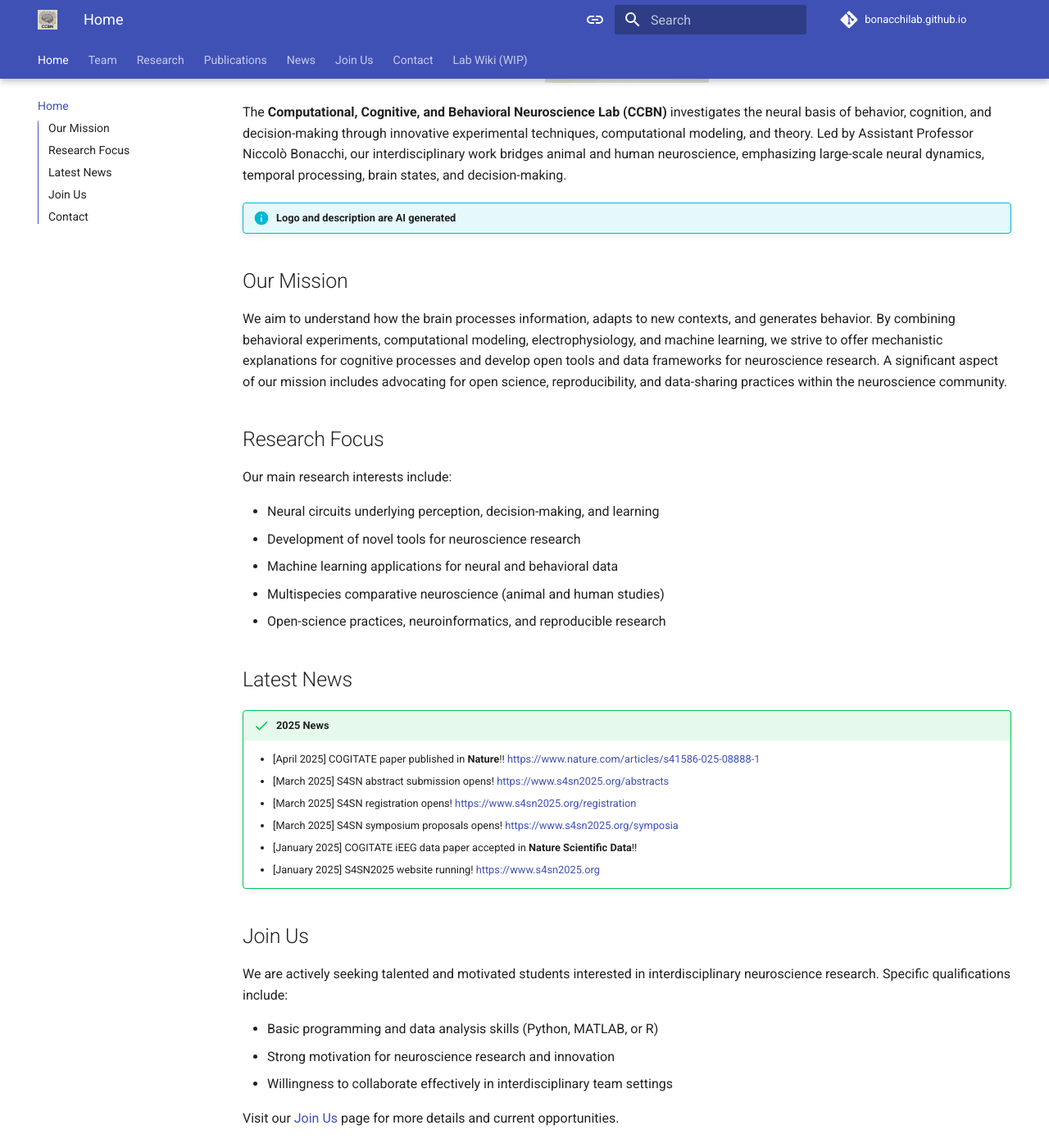
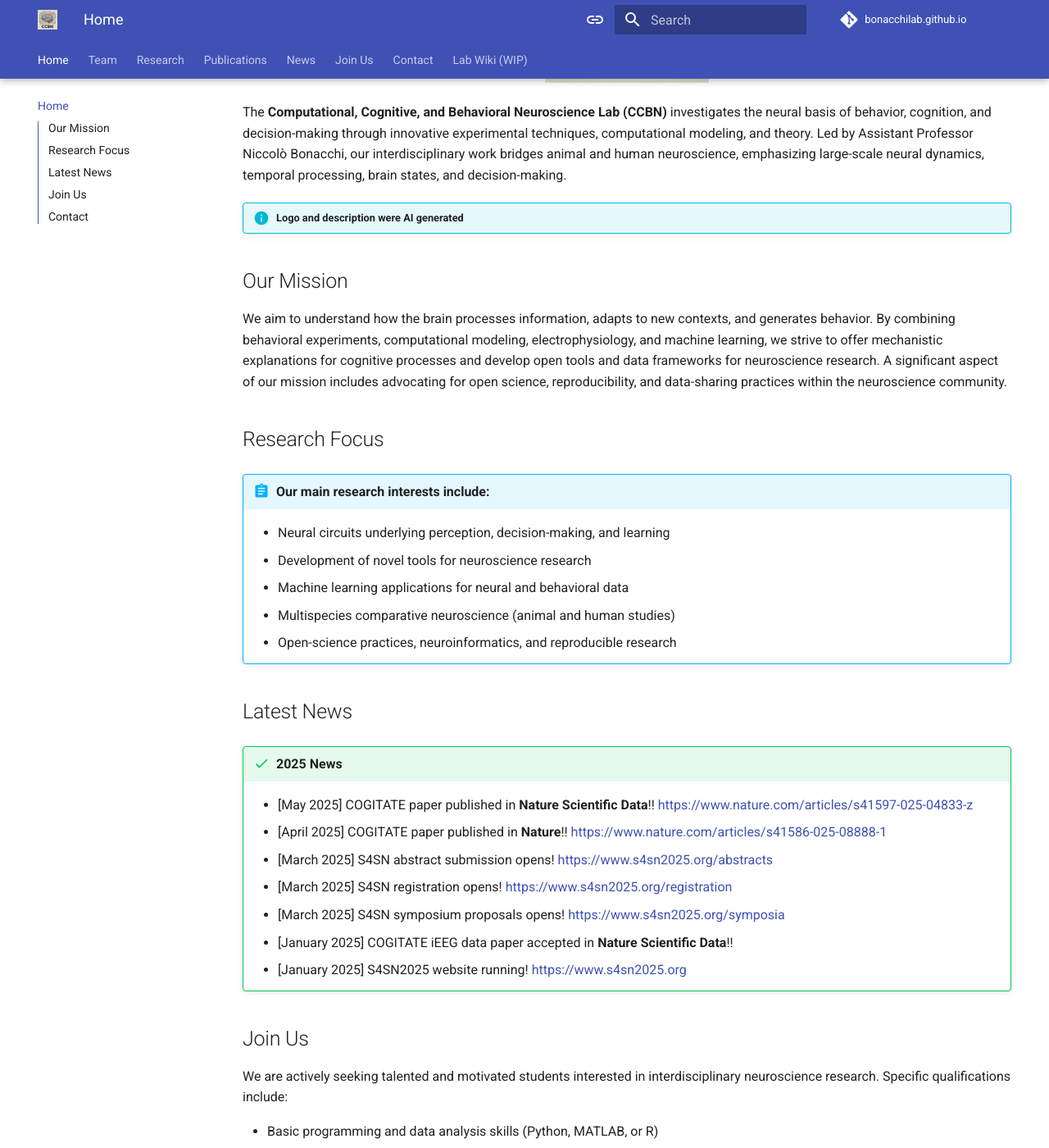
Before and after one commit to BonacchiLab/bonacchilab.github.io, an MkDocs documentation site: the page built from docs/index.md, in a window 1280 px wide and 1400 px high, scrolled down 327 px. Shown: the whole window at 82% size. Built offline with MkDocs 1.6.1 and Material for MkDocs 9.7.7, drawn with Linux system fonts in a browser that asks for light colours; comment, search, counter and statistics services are not loaded.

Commit message:
Added css for admonition formatting

```diff
--- /dev/null
+++ b/docs/css/extra.css
@@ -0,0 +1,50 @@
+/* Target all admonitions */
+.md-typeset .admonition {
+    font-size: 1em !important;
+}
+
+/* Target specific admonition types */
+.md-typeset .admonition.info {
+    font-size: 0.8em !important;
+}
+
+.md-typeset .admonition.archive {
+    font-size: 0.8em !important;
+}
+
+/* .md-typeset .admonition.abstract {
+    font-size: 1em !important;
+} */
+
+
+/* .md-typeset .admonition.success {
+    font-size: 1em !important;
+} */
+
+
+/* .md-typeset .admonition.abstract {
+    font-size: 1.1em !important;
+} */
+
+
+/* <!-- ADMONITION TYPES
+!!! note "This is a note"
+!!! tip "This is a tip"
+!!! success "This is a success"
+!!! failure "This is a failure"
+!!! question "This is a question"
+!!! abstract "This is an abstract"
+!!! quote "This is a quote"
+!!! info "This is an info"
+!!! bug "This is a bug"
+!!! warning "This is a warning"
+!!! danger "This is a danger"
+!!! example "This is an example"
+<details>
+    <summary>Details</summary>
+    Something small enough to escape casual notice.
+ONLY ONELINERS \n
+    [link](https://www.google.com)
+    Something else
+</details>
+--> */
--- a/docs/index.md
+++ b/docs/index.md
@@ -7,28 +7,7 @@
 <!-- ![Bonacchi Lab Team Photo](assets/images/team/team2025.png) -->
 
 The **Computational, Cognitive, and Behavioral Neuroscience Lab (CCBN)** investigates the neural basis of behavior, cognition, and decision-making through innovative experimental techniques, computational modeling, and theory. Led by Assistant Professor Niccolò Bonacchi, our interdisciplinary work bridges animal and human neuroscience, emphasizing large-scale neural dynamics, temporal processing, brain states, and decision-making.
-!!! info "Logo and description are AI generated"
-<!--
-!!! note "This is a note"
-!!! tip "This is a tip"
-!!! success "This is a success"
-!!! failure "This is a failure"
-!!! question "This is a question"
-!!! abstract "This is an abstract"
-!!! quote "This is a quote"
-!!! info "This is an info"
-!!! bug "This is a bug"
-!!! warning "This is a warning"
-!!! danger "This is a danger"
-!!! example "This is an example"
-<details>
-    <summary>Details</summary>
-    Something small enough to escape casual notice.
-ONLY ONELINERS \n
-    [link](https://www.google.com)
-    Something else
-</details>
--->
+!!! info "Logo and description were AI generated"
 
 ## Our Mission
 
@@ -36,18 +15,18 @@
 
 ## Research Focus
 
-Our main research interests include:
-
-- Neural circuits underlying perception, decision-making, and learning
-- Development of novel tools for neuroscience research
-- Machine learning applications for neural and behavioral data
-- Multispecies comparative neuroscience (animal and human studies)
-- Open-science practices, neuroinformatics, and reproducible research
+!!! abstract "Our main research interests include:"
+    - Neural circuits underlying perception, decision-making, and learning
+    - Development of novel tools for neuroscience research
+    - Machine learning applications for neural and behavioral data
+    - Multispecies comparative neuroscience (animal and human studies)
+    - Open-science practices, neuroinformatics, and reproducible research
 
 ## Latest News
 
 <!-- {{ include "news.md" start-after="### 2025" end-before="### 2024" }} -->
 !!! success "2025 News"
+    - [May 2025] COGITATE paper published in **Nature Scientific Data**!! [https://www.nature.com/articles/s41597-025-04833-z](https://doi.org/10.1038/s41597-025-04833-z)
     - [April 2025] COGITATE paper published in **Nature**!! [https://www.nature.com/articles/s41586-025-08888-1](https://www.nature.com/articles/s41586-025-08888-1)
     - [March 2025] S4SN abstract submission opens! [https://www.s4sn2025.org/abstracts](https://www.s4sn2025.org/abstracts)
     - [March 2025] S4SN registration opens! [https://www.s4sn2025.org/registration](https://www.s4sn2025.org/registration)
--- a/mkdocs.yml
+++ b/mkdocs.yml
@@ -17,6 +17,8 @@
 copyright: Copyright &copy; 2025 Niccolò Bonacchi &copy; 2025 Bonacchi Lab
 
 # Configuration
+extra_css:
+  - css/extra.css
 theme:
   name: material
   # custom_dir: material/overrides
```
Also changed, not shown: docs/team.md (+4 -1 lines).
